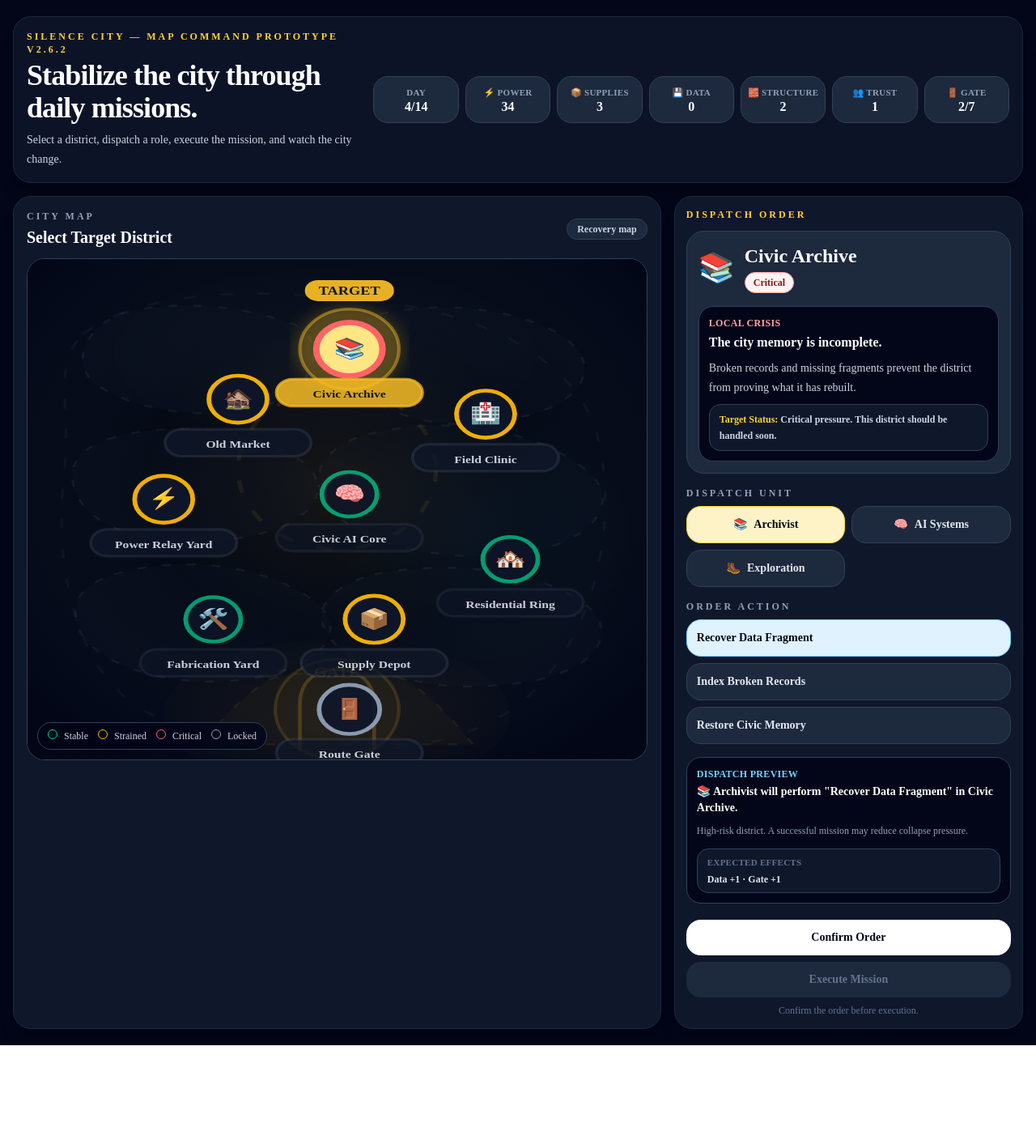
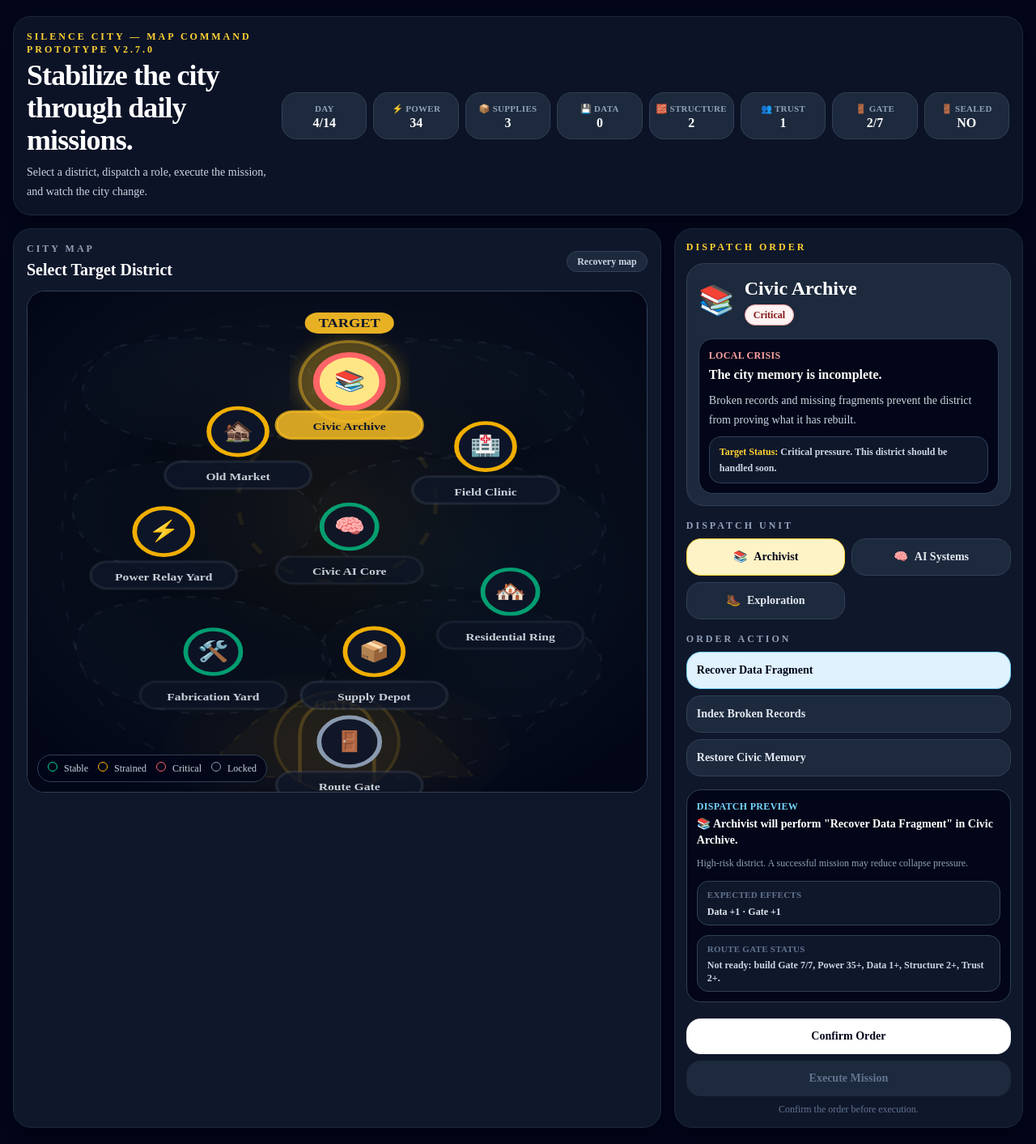
Before and after one commit to dh9vbm8mty-cloud/silence-city-ui, a Next.js app: page /silence-city-map in a window 1280 px wide. Shown: the whole page at 81% size. Before the commit the page ends 1291 px from the top, so only its background shows below. Built offline with nearby package versions, Linux system fonts and the light colour scheme.

Commit message:
Add route gate victory condition

```diff
--- a/app/silence-city-map/page.tsx
+++ b/app/silence-city-map/page.tsx
@@ -3,7 +3,7 @@
 import { useMemo, useState } from "react";
 
 type DistrictStatus = "Stable" | "Strained" | "Critical" | "Locked";
-type ScreenState = "decision" | "result";
+type ScreenState = "decision" | "result" | "victory";
 
 type CityResources = {
   Power: number;
@@ -30,7 +30,7 @@ type District = {
   points: string;
 };
 
-const version = "2.6.2";
+const version = "2.7.0";
 
 const startingResources: CityResources = {
   Power: 34,
@@ -293,6 +293,7 @@ export default function SilenceCityMapPage() {
   const [selectedRole, setSelectedRole] = useState("Archivist");
   const [selectedAction, setSelectedAction] = useState("Recover Data Fragment");
   const [submitted, setSubmitted] = useState(false);
+  const [routeGateOpened, setRouteGateOpened] = useState(false);
   const [resources, setResources] = useState<CityResources>(startingResources);
   const [lastDelta, setLastDelta] = useState<ResourceDelta>({});
   const [districts, setDistricts] = useState(startingDistricts);
@@ -310,6 +311,8 @@ export default function SilenceCityMapPage() {
   const currentDelta = getActionDelta(selectedAction, resources);
   const currentDeltaText = formatDelta(currentDelta);
   const currentCanAfford = canAffordDelta(resources, currentDelta);
+  const canOpenRouteGate = resources.Gate >= 7 && resources.Power >= 35 && resources.Data >= 1 && resources.Structure >= 2 && resources.Trust >= 2;
+  const routeGateStatusText = routeGateOpened ? "Opened" : canOpenRouteGate ? "Ready" : "Sealed";
 
 
   function selectDistrict(district: District) {
@@ -332,6 +335,12 @@ export default function SilenceCityMapPage() {
 
     const missionDelta = getActionDelta(selectedAction, resources);
     const nextResources = applyDelta(resources, missionDelta);
+    const missionCanOpenGate =
+      nextResources.Gate >= 7 &&
+      nextResources.Power >= 35 &&
+      nextResources.Data >= 1 &&
+      nextResources.Structure >= 2 &&
+      nextResources.Trust >= 2;
 
     const nextDistricts = districts.map((district) => {
       if (district.id !== selectedDistrict.id) return district;
@@ -351,6 +360,12 @@ export default function SilenceCityMapPage() {
       `Day ${day}: ${selectedRole} executed "${selectedAction}" in ${selectedDistrict.name}. ${formatDelta(missionDelta).join(" · ")}`,
       ...items,
     ]);
+    if (missionCanOpenGate) {
+      setRouteGateOpened(true);
+      setScreen("victory");
+      return;
+    }
+
     setScreen("result");
   }
 
@@ -414,7 +429,7 @@ export default function SilenceCityMapPage() {
             </p>
           </div>
 
-          <div className="grid w-full grid-cols-3 gap-2 text-center sm:grid-cols-4 xl:min-w-[720px] xl:grid-cols-7">
+          <div className="grid w-full grid-cols-4 gap-2 text-center xl:min-w-[820px] xl:grid-cols-8">
             <div className="flex h-[58px] flex-col items-center justify-center rounded-2xl border border-slate-700 bg-slate-800 px-2 py-2">
               <p className="text-[11px] font-bold uppercase tracking-wide text-slate-400">Day</p>
               <p className="mt-0.5 text-base font-black leading-none text-white">{day}/14</p>
@@ -432,6 +447,14 @@ export default function SilenceCityMapPage() {
                 </p>
               </div>
             ))}
+            <div className={`flex h-[58px] min-w-0 flex-col items-center justify-center rounded-2xl border px-2 py-2 ${canOpenRouteGate ? "border-amber-300 bg-amber-100 text-slate-950" : "border-slate-700 bg-slate-800"}`}>
+              <p className={`w-full truncate text-[11px] font-bold uppercase tracking-wide ${canOpenRouteGate ? "text-amber-800" : "text-slate-400"}`}>
+                🚪 {routeGateStatusText}
+              </p>
+              <p className={`mt-0.5 text-base font-black leading-none ${canOpenRouteGate ? "text-slate-950" : "text-white"}`}>
+                {canOpenRouteGate ? "YES" : "NO"}
+              </p>
+            </div>
           </div>
         </header>
 
@@ -739,6 +762,15 @@ export default function SilenceCityMapPage() {
                     </p>
                   )}
                 </div>
+
+                <div className={`mt-3 rounded-xl border px-3 py-2 ${canOpenRouteGate ? "border-amber-300 bg-amber-100 text-slate-950" : "border-slate-700 bg-slate-900 text-slate-300"}`}>
+                  <p className={`text-[11px] font-black uppercase tracking-wide ${canOpenRouteGate ? "text-amber-800" : "text-slate-500"}`}>
+                    Route Gate Status
+                  </p>
+                  <p className="mt-1 text-xs font-bold">
+                    {canOpenRouteGate ? "Ready to open after execution." : "Not ready: build Gate 7/7, Power 35+, Data 1+, Structure 2+, Trust 2+."}
+                  </p>
+                </div>
               </div>
 
               <div className="mt-5 grid gap-2">
@@ -777,7 +809,7 @@ export default function SilenceCityMapPage() {
               </div>
             </aside>
           </section>
-        ) : (
+        ) : screen === "result" ? (
           <section className="grid gap-4 lg:grid-cols-[0.9fr_1.1fr]">
             <div className="rounded-3xl border border-amber-300 bg-amber-100 p-5 text-slate-950 shadow-xl">
               <p className="text-xs font-bold uppercase tracking-[0.25em] text-amber-700">End-of-Day Report</p>
@@ -863,6 +895,39 @@ export default function SilenceCityMapPage() {
               </div>
             </div>
           </section>
+        ) : (
+          <section className="rounded-3xl border border-amber-300 bg-amber-100 p-6 text-slate-950 shadow-xl">
+            <p className="text-xs font-bold uppercase tracking-[0.25em] text-amber-700">Route Gate Opened</p>
+            <h2 className="mt-2 text-4xl font-black">The district has opened the Route Gate.</h2>
+            <p className="mt-4 max-w-3xl text-lg font-bold leading-8">
+              After {day} days of civic recovery, the city has enough power, records, structure, trust, and gate readiness to reconnect with the outside route.
+            </p>
+
+            <div className="mt-5 grid gap-3 sm:grid-cols-2 lg:grid-cols-4">
+              {(Object.keys(resources) as Array<keyof CityResources>).map((key) => (
+                <div key={key} className="rounded-2xl border border-amber-300 bg-white/70 p-4">
+                  <p className="text-xs font-bold uppercase tracking-wide text-slate-500">{getResourceIcon(key)} {key}</p>
+                  <p className="mt-1 text-2xl font-black">{key === "Gate" ? `${resources[key]}/7` : resources[key]}</p>
+                </div>
+              ))}
+            </div>
+
+            <div className="mt-5 rounded-2xl border border-amber-300 bg-white/70 p-4">
+              <p className="text-xs font-bold uppercase tracking-wide text-slate-500">Final Mission</p>
+              <p className="mt-1 font-black">{getRoleIcon(selectedRole)} {selectedRole} → {selectedAction}</p>
+              <p className="mt-2 text-sm font-bold text-slate-700">Target district: {selectedDistrict.icon} {selectedDistrict.name}</p>
+            </div>
+
+            <button
+              onClick={() => {
+                setRouteGateOpened(false);
+                setScreen("decision");
+              }}
+              className="mt-5 rounded-2xl bg-slate-950 px-5 py-3 text-sm font-black text-white transition hover:bg-slate-800"
+            >
+              Continue Sandbox
+            </button>
+          </section>
         )}
       </div>
     </main>
```
